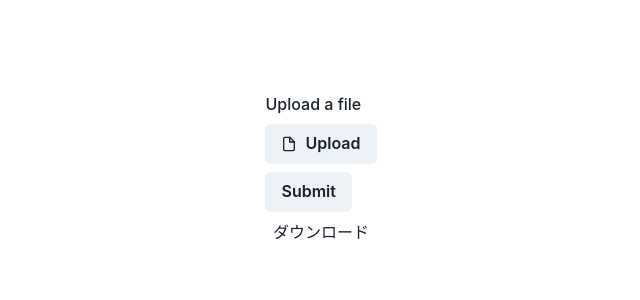
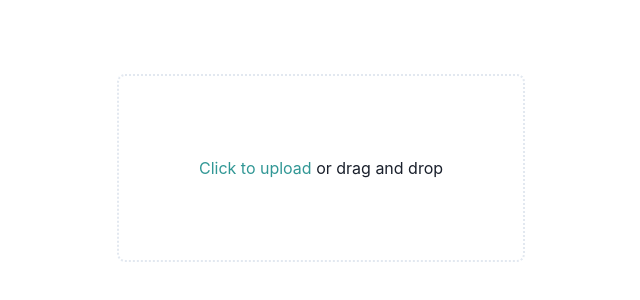
Before and after one commit to shun-shobon/favicon-generator, a React app: page / in a window 1280 px wide. Shown: the part 232-532 px from the top of the page, without its empty margins (319-959 px from the left). Built offline with nearby package versions, Linux system fonts and the light colour scheme; the HTML template or start-up script is replaced by a standard one; what @resvg/resvg-wasm would draw is missing.

Commit message:
feat: Add UI

```diff
--- a/package.json
+++ b/package.json
@@ -18,12 +18,14 @@
     "react": "^18.2.0",
     "react-dom": "^18.2.0",
     "react-hook-form": "^7.43.2",
-    "react-icons": "^4.7.1"
+    "react-icons": "^4.7.1",
+    "react-syntax-highlighter": "^15.5.0"
   },
   "devDependencies": {
     "@types/node": "^18.14.2",
     "@types/react": "^18.0.28",
     "@types/react-dom": "^18.0.11",
+    "@types/react-syntax-highlighter": "^15.5.6",
     "@vitejs/plugin-react": "^3.1.0",
     "prettier": "^2.8.4",
     "typescript": "4.9.5",
--- /dev/null
+++ b/src/assets/favicon.html
@@ -0,0 +1,4 @@
+<link rel="icon" href="/favicon.ico" sizes="any" /><!-- 32×32 -->
+<link rel="icon" href="/icon.svg" type="image/svg+xml" />
+<link rel="apple-touch-icon" href="/apple-touch-icon.png" /><!-- 180×180 -->
+<link rel="manifest" href="/manifest.webmanifest" />
--- a/src/components/App.tsx
+++ b/src/components/App.tsx
@@ -1,56 +1,36 @@
-import { VStack, Link } from "@chakra-ui/react";
-import { FormControl, FormLabel, Button, Icon } from "@chakra-ui/react";
-import { FileUpload } from "./FileUpload";
-import { useForm } from "react-hook-form";
-import { FiFile } from "react-icons/fi";
-import { useRef } from "react";
+import { VStack } from "@chakra-ui/react";
+import { FileInput } from "./FileInput";
+import { Success } from "./Success";
+import { useState } from "react";
 import { process } from "~/convert";
 
-const sizes = {
-  favicon: 32,
-  appleTouchIcon: 180,
-  androidChrome192: 192,
-  androidChrome512: 512,
-};
+function App(): JSX.Element {
+  const [loading, setLoading] = useState(false);
+  const [data, setData] = useState<Blob | null>(null);
 
-type FormData = {
-  file: FileList;
-};
+  const handleFileSubmit = (file: File) => {
+    const p = async () => {
+      const svg = await file.text();
+      const data = await process(svg);
+      return data;
+    };
 
-function App(): JSX.Element {
-  const { register, handleSubmit } = useForm<FormData>();
-  const downloadRef = useRef<HTMLAnchorElement>(null);
-
-  const onSubmit = handleSubmit((data) => {
-    const file = data.file[0];
-    if (!file) return;
-
-    file
-      .text()
-      .then((svg) => process(svg))
-      .then((zip) => {
-        if (!downloadRef.current) return;
-        downloadRef.current.href = URL.createObjectURL(zip);
-      });
-  });
+    setLoading(true);
+    p()
+      .then((data) => setData(data))
+      .catch((err) => console.error(err))
+      .finally(() => setLoading(false));
+  };
 
   return (
-    <VStack w="100wh" h="100vh" justify="center">
-      <VStack as="form" onSubmit={onSubmit}>
-        <FormControl>
-          <FormLabel>Upload a file</FormLabel>
-          <FileUpload accept="image/svg+xml" register={register("file")}>
-            <Button leftIcon={<Icon as={FiFile} />}>Upload</Button>
-          </FileUpload>
-        </FormControl>
-        <FormControl>
-          <Button type="submit">Submit</Button>
-        </FormControl>
-      </VStack>
-
-      <Link download ref={downloadRef}>
-        ダウンロード
-      </Link>
+    <VStack w="100wh" h="100vh" justify="center" p={4}>
+      {loading ? (
+        <div>Loading...</div>
+      ) : data ? (
+        <Success data={data} />
+      ) : (
+        <FileInput onFileSubmit={handleFileSubmit} />
+      )}
     </VStack>
   );
 }
--- /dev/null
+++ b/src/components/FileInput.tsx
@@ -0,0 +1,56 @@
+import { Box, Link, VStack } from "@chakra-ui/react";
+import { ChangeEvent, DragEvent, useId } from "react";
+
+type Props = {
+  onFileSubmit: (file: File) => void;
+};
+
+export function FileInput({ onFileSubmit }: Props): JSX.Element {
+  const inputId = useId();
+
+  const handleChange = (event: ChangeEvent<HTMLInputElement>) => {
+    const file = event.target.files?.[0];
+    if (!file || file.type !== "image/svg+xml") return;
+
+    onFileSubmit(file);
+  };
+
+  const handleDrop = (event: DragEvent<HTMLDivElement>) => {
+    event.preventDefault();
+
+    const file = event.dataTransfer.files[0];
+    if (!file || file.type !== "image/svg+xml") return;
+
+    onFileSubmit(file);
+  };
+
+  const handleDragOver = (event: DragEvent<HTMLDivElement>) => {
+    event.preventDefault();
+  };
+
+  return (
+    <VStack
+      as="form"
+      onDrop={handleDrop}
+      onDragOver={handleDragOver}
+      p={20}
+      borderWidth={2}
+      borderStyle="dotted"
+      borderRadius="lg"
+    >
+      <input
+        type="file"
+        accept="image/svg+xml"
+        id={inputId}
+        hidden
+        onChange={handleChange}
+      />
+      <Box>
+        <Link as="label" htmlFor={inputId} color="teal.500">
+          Click to upload
+        </Link>{" "}
+        or drag and drop
+      </Box>
+    </VStack>
+  );
+}
--- a/src/components/FileUpload.tsx
+++ /dev/null
@@ -1,37 +0,0 @@
-import { ReactNode, useRef } from "react";
-import { InputGroup } from "@chakra-ui/react";
-import { UseFormRegisterReturn } from "react-hook-form";
-
-type FileUploadProps = {
-  register: UseFormRegisterReturn;
-  accept?: string;
-  multiple?: boolean;
-  children?: ReactNode;
-};
-
-export function FileUpload(props: FileUploadProps): JSX.Element {
-  const { register, accept, multiple, children } = props;
-  const inputRef = useRef<HTMLInputElement | null>(null);
-  const { ref, ...rest } = register as {
-    ref: (instance: HTMLInputElement | null) => void;
-  };
-
-  const handleClick = () => inputRef.current?.click();
-
-  return (
-    <InputGroup onClick={handleClick}>
-      <input
-        type={"file"}
-        multiple={multiple || false}
-        hidden
-        accept={accept}
-        {...rest}
-        ref={(e) => {
-          ref(e);
-          inputRef.current = e;
-        }}
-      />
-      <>{children}</>
-    </InputGroup>
-  );
-}
--- /dev/null
+++ b/src/components/Success.tsx
@@ -0,0 +1,44 @@
+import { PrismLight as SyntaxHighlighter } from "react-syntax-highlighter";
+import html from "react-syntax-highlighter/dist/esm/languages/prism/markup";
+import { nord } from "react-syntax-highlighter/dist/esm/styles/prism";
+import { VStack, Heading, Text, Link, Box } from "@chakra-ui/react";
+import headHtml from "~/assets/favicon.html?raw";
+import { useEffect, useRef } from "react";
+
+SyntaxHighlighter.registerLanguage("html", html);
+
+type Props = {
+  data: Blob;
+};
+
+export function Success({ data }: Props): JSX.Element {
+  const linkRef = useRef<HTMLAnchorElement>(null);
+
+  useEffect(() => {
+    const link = linkRef.current;
+    if (!link) return;
+
+    link.href = URL.createObjectURL(data);
+    link.download = "favicons.zip";
+
+    return () => {
+      URL.revokeObjectURL(link.href);
+    };
+  });
+
+  return (
+    <Box p={4}>
+      <Heading>Success!</Heading>
+      <Text>
+        <Link ref={linkRef}>Click to download</Link> favicons zip file.
+      </Text>
+      <Text>
+        Add the following code to the <code>{"<head>"}</code> tag of your HTML
+        file.
+      </Text>
+      <SyntaxHighlighter language="html" style={nord}>
+        {headHtml}
+      </SyntaxHighlighter>
+    </Box>
+  );
+}
```
Also changed, not shown: 1 other file (tests, documents, lock files or other folders).
